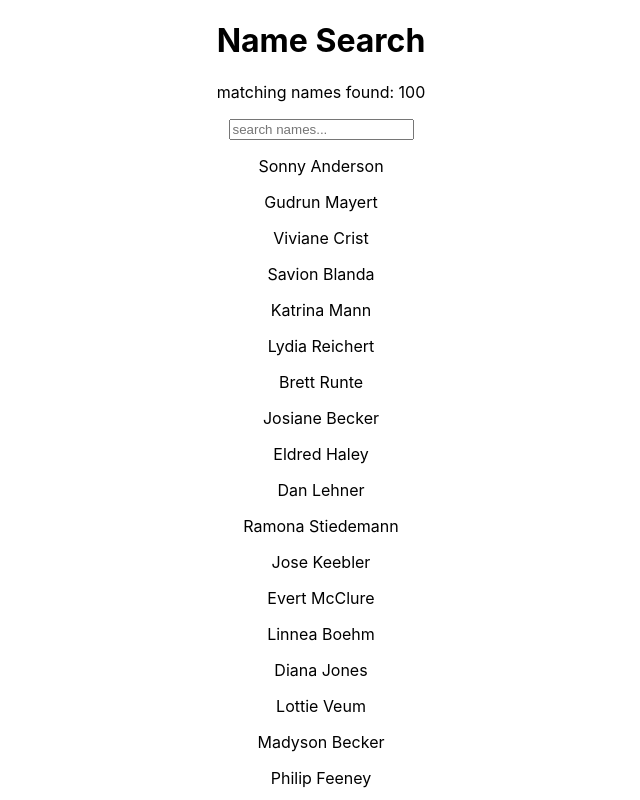
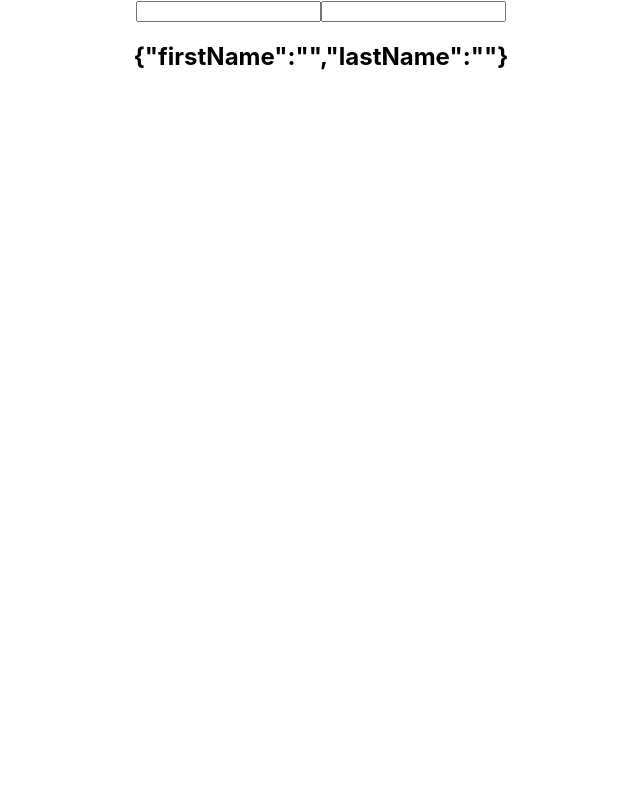
Before and after one commit to CheyenneMDavid/React-Components-Stock-Pile, a React (Create React App) app in the folder my-app/: page / in a window 1280 px wide. Shown: the top 800 px of the page, without its empty margins (319-959 px from the left). Built offline with nearby package versions, Linux system fonts and the light colour scheme.

Commit message:
Add UseStateWithArrays.js

```diff
--- a/my-app/src/App.js
+++ b/my-app/src/App.js
@@ -1,10 +1,10 @@
 import './App.css';
-import { SearchBar } from './components/ui-components/SearchBar';
+import UseStateWithObjects from './components/UseStateWithObjects';
 
 function App() {
 	return (
 		<div className="App">
-			<SearchBar />
+			<UseStateWithObjects />
 		</div>
 	);
 }
--- /dev/null
+++ b/my-app/src/components/UseStateWithObjects.js
@@ -0,0 +1,35 @@
+import React, { useState } from 'react';
+
+function UseStateWithObjects() {
+	const [name, setName] = useState({ firstName: '', lastName: '' });
+
+	return (
+		<div>
+			<form>
+				<input
+					type="text"
+					value={name.firstName}
+					onChange={(e) =>
+						setName({
+							...name,
+							firstName: e.target.value,
+						})
+					}
+				/>
+				<input
+					type="text"
+					value={name.lastName}
+					onChange={(e) =>
+						setName({
+							...name,
+							lastName: e.target.value,
+						})
+					}
+				/>
+				<h2>{JSON.stringify(name)}</h2>
+			</form>
+		</div>
+	);
+}
+
+export default UseStateWithObjects;
```
